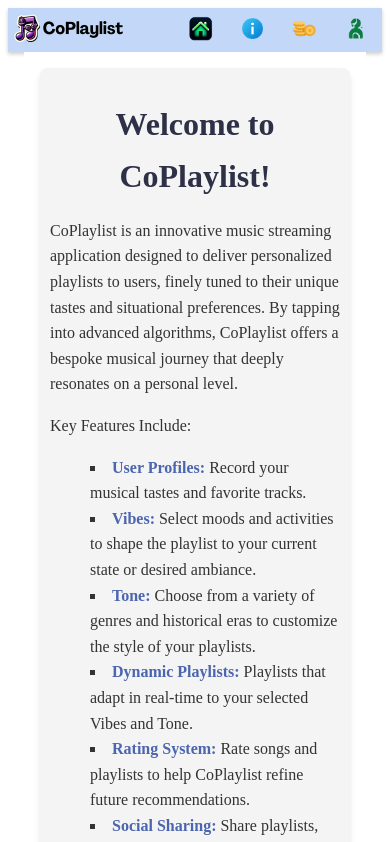
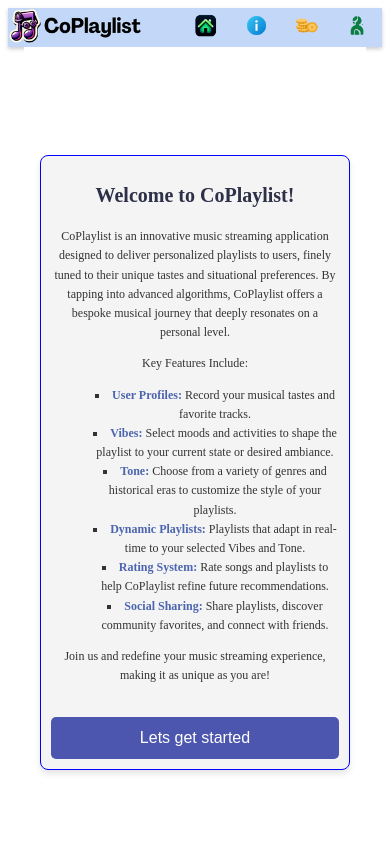
Before and after one commit to WuTangLan1/coplaylist, a Vue app: page / in a window 390 px wide. Shown: the top 842 px of the page. Built offline with nearby package versions, Linux system fonts and the light colour scheme; no server answers.

Commit message:
quick merge fixed header

```diff
--- a/src/components/homeDir/explanationContainer.vue
+++ b/src/components/homeDir/explanationContainer.vue
@@ -34,44 +34,44 @@ export default {
   display: flex;
   flex-direction: column;
   justify-content: space-between;
-  max-width: 800px; /* Max width for better readability */
-  margin: auto; /* Center the container */
+  max-width: 800px;
+  margin: auto;
   padding: 20px;
-  background: #F4F4F4; /* Light background to pop content */
-  border-radius: 8px; /* Slight rounding of corners */
-  box-shadow: 0 4px 6px rgba(0, 0, 0, 0.1); /* Subtle shadow for depth */
-  border: 1px solid #blue; /* Thin blue border */
+  background: #F4F4F4;
+  border-radius: 8px;
+  box-shadow: 0 4px 6px rgba(0, 0, 0, 0.1);
+  border: 1px solid blue;
 }
 
 .explanation-content h1 {
-  text-align: center; /* Center align the header */
-  color: #2D3047; /* A dark, rich color for headings */
+  text-align: center;
+  color: #2D3047;
   margin-bottom: 1rem;
 }
 
   .explanation-content {
     text-align: left;
-    line-height: 1.6; /* Improve line spacing */
-    color: #333; /* Darker text for better contrast */
+    line-height: 1.6;
+    color: #333;
   }
 
   h1 {
-    color: #2D3047; /* A dark, rich color for headings */
+    color: #2D3047;
     margin-bottom: 1rem;
   }
 
   ul {
-    list-style: inside square; /* Stylish bullet points */
+    list-style: inside square;
   }
 
   li strong {
-    color: #4c65af; /* Color coding for key terms */
+    color: #4c65af;
   }
 
   .next-button {
     align-self: flex-end;
     padding: 10px 20px;
-    background-color: #4c56af; /* A vibrant color for action */
+    background-color: #4c56af;
     color: white;
     border: none;
     cursor: pointer;
@@ -86,13 +86,45 @@ export default {
   }
 
   @media (max-width: 768px) {
-    .explanation-container {
+
+  .explanation-content {
+    text-align: center; /* Center text for better readability on small screens */
+  }
+
+  .explanation-content p,
+  .explanation-content ul,
+  .explanation-content li {
+    font-size: 14px; /* Adjust font size for small screens */
+  }
+  .explanation-container {
       padding: 10px;
     }
 
     .next-button {
-      width: 100%; /* Full-width button on smaller screens */
-      margin-top: 20px; /* Add space above the button */
+      width: 100%;
+      margin-top: 20px;
     }
+}
+
+/* Specific styles for very small viewports like 420px width */
+@media (max-width: 420px) {
+  .explanation-container {
+    padding: 10px; /* Adjust padding for small screens */
   }
+
+  .explanation-content h1 {
+    font-size: 20px; /* Adjust the header font size for small screens */
+  }
+
+  .explanation-content p,
+  .explanation-content ul,
+  .explanation-content li {
+    font-size: 12px; /* Further adjust font size for very small screens */
+  }
+
+  .next-button {
+    width: 100%; /* Make the button full-width for better accessibility */
+    padding: 12px 0; /* Adjust padding to be more proportionate */
+  }
+}
   </style>
--- a/src/components/homeDir/topHeader.vue
+++ b/src/components/homeDir/topHeader.vue
@@ -74,8 +74,15 @@ export default {
 .logo {
   height: auto;
   width: auto;
-  max-height: clamp(40px, 10vw, 80px);
+  max-height: clamp(22px, 9vw, 45px);
 }
+
+@media (min-width: 450px) {
+  .logo {
+    max-height: clamp(22px, 7vw, 40px);
+}
+}
+
 
 .navigation {
   display: flex;
@@ -92,7 +99,7 @@ export default {
 }
 
 .nav-icon {
-  height: clamp(25px, 6vw, 50px);
+  height: clamp(20px, 6vw, 45px);
   width: auto;
   transition: transform 0.3s ease;
 }
--- a/src/components/inputsDir/toneContainer.vue
+++ b/src/components/inputsDir/toneContainer.vue
@@ -132,7 +132,7 @@ export default {
   flex-direction: column;
   align-items: center;
   padding: 2rem;
-  background: #FFF; /* Assuming white background */
+  background: #F4F4F4;
   border-radius: 10px;
   box-shadow: 0 4px 8px rgba(0, 0, 0, 0.1);
   max-width: 400px; /* Set a max-width for larger screens */
```
Also changed, not shown: src/assets/images/header/cp_logo.png.
